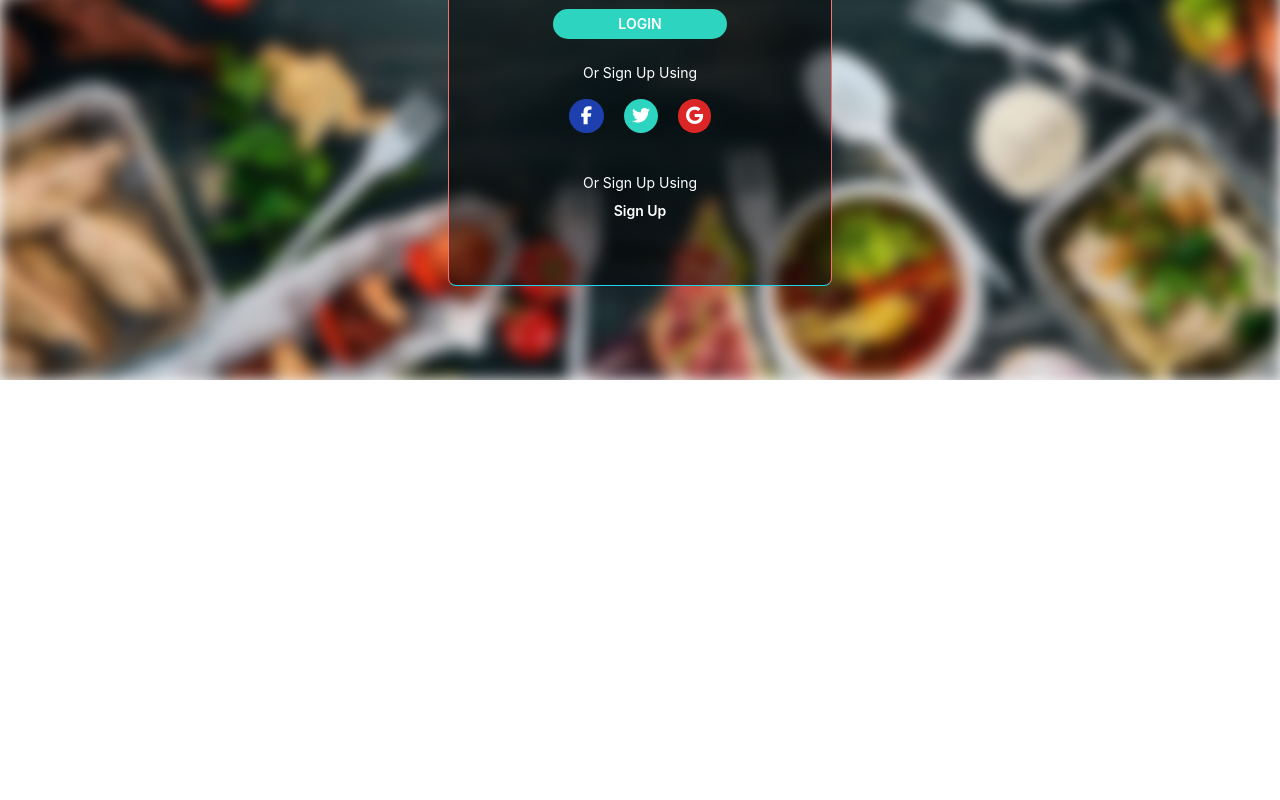
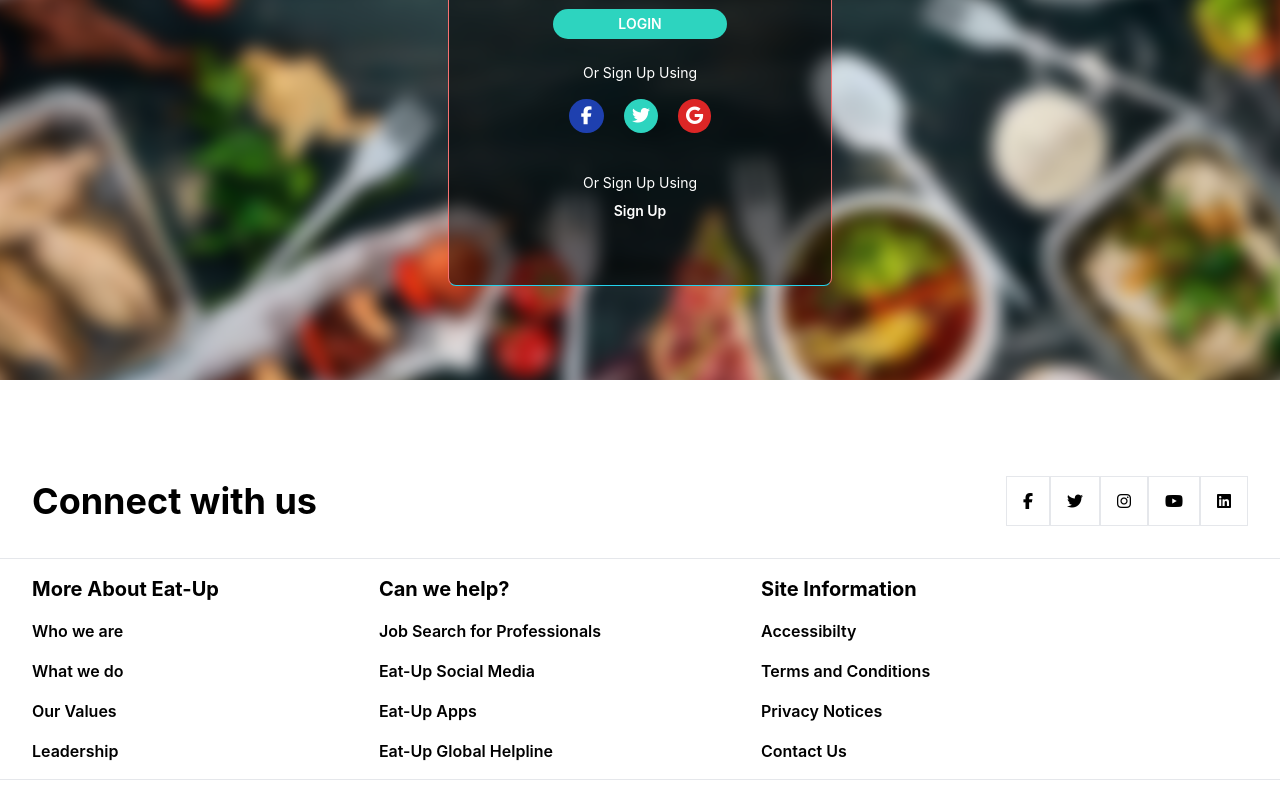
Before and after one commit to imranhei/Eat-Up, a React (Create React App) app in the folder eat-up-frontend/: page /login in a window 1280 px wide. Shown: the part 420-1220 px from the top of the page. Before the commit the page ends 800 px from the top, so only its background shows below. Built offline with nearby package versions, Linux system fonts and the light colour scheme.

Commit message:
modified in 28 mar 23

```diff
--- a/eat-up-frontend/src/App.js
+++ b/eat-up-frontend/src/App.js
@@ -18,6 +18,7 @@ function App() {
           <Route path='/login' element={<Login />} />
         </Routes>
       </Router>
+      <Footer/>
     </>
   );
 }
--- a/eat-up-frontend/src/Component/Login.jsx
+++ b/eat-up-frontend/src/Component/Login.jsx
@@ -3,8 +3,8 @@ import background from '../Images/login_banner.jpg';
 
 const Login = () => {
     return (
-        <div className='w-screen h-screen flex justify-center items-center relative text-white'>
-            <img src={background} alt="banner" className='h-full w-full object-cover absolute z-[-1] blur'/>
+        <div className='w-full h-screen flex justify-center items-center relative text-white overflow-hidden'>
+            <img src={background} alt="banner" className='h-full w-full scale-105 object-cover absolute z-[-1] blur'/>
             <div className="bg-black p-16 w-96 h-fit flex flex-col gap-2 items-center rounded-lg text-sm mt-12 bg-opacity-50 border border-y-cyan-400 border-x-red-400">
                 <h1 className='text-2xl font-semibold pb-8 text-teal-400'>Login</h1>
                 <div className='border-b border-gray-600 pb-1 focus-within:border-teal-400 w-full'>
--- a/eat-up-frontend/src/Component/Shared/Footer/Footer.jsx
+++ b/eat-up-frontend/src/Component/Shared/Footer/Footer.jsx
@@ -2,12 +2,45 @@ import React from 'react';
 
 const Footer = () => {
     return (
-        <div>
+        <div className='py-16'>
+            <div className='sm:flex justify-between sm:items-center flex-wrap p-8'>
+                <h1 className='text-4xl font-bold'>Connect with us</h1>
+                <div className='flex sm:pt-0 pt-4'>
+                    <i class="fa-brands fa-facebook-f p-4 border border-solid cursor-pointer hover:text-teal-400"></i>
+                    <i class="fa-brands fa-twitter p-4 border border-solid cursor-pointer hover:text-teal-400"></i>
+                    <i class="fa-brands fa-instagram p-4 border border-solid cursor-pointer hover:text-teal-400"></i>
+                    <i class="fa-brands fa-youtube p-4 border border-solid cursor-pointer hover:text-teal-400"></i>
+                    <i class="fa-brands fa-linkedin p-4 border border-solid cursor-pointer hover:text-teal-400"></i>
+                </div>
+            </div>
+            <hr/>
+            <div className='sm:flex justify-start gap-x-24 lg:gap-40 flex-wrap px-8 my-2'>
+                <div>
+                    <h1 className='font-bold py-2 text-xl'>More About Eat-Up</h1>
+                    <h1 className='font-semibold py-2 cursor-pointer hover:text-teal-400'>Who we are</h1>
+                    <h1 className='font-semibold py-2 cursor-pointer hover:text-teal-400'>What we do</h1>
+                    <h1 className='font-semibold py-2 cursor-pointer hover:text-teal-400'>Our Values</h1>
+                    <h1 className='font-semibold py-2 cursor-pointer hover:text-teal-400'>Leadership</h1>
+                </div>
+                <div>
+                    <h1 className='font-bold py-2 text-xl'>Can we help?</h1>
+                    <h1 className='font-semibold py-2 cursor-pointer hover:text-teal-400'>Job Search for Professionals</h1>
+                    <h1 className='font-semibold py-2 cursor-pointer hover:text-teal-400'>Eat-Up Social Media</h1>
+                    <h1 className='font-semibold py-2 cursor-pointer hover:text-teal-400'>Eat-Up Apps</h1>
+                    <h1 className='font-semibold py-2 cursor-pointer hover:text-teal-400'>Eat-Up Global Helpline</h1>
+                </div>
+                <div>
+                    <h1 className='font-bold py-2 text-xl'>Site Information</h1>
+                    <h1 className='font-semibold py-2 cursor-pointer hover:text-teal-400'>Accessibilty</h1>
+                    <h1 className='font-semibold py-2 cursor-pointer hover:text-teal-400'>Terms and Conditions</h1>
+                    <h1 className='font-semibold py-2 cursor-pointer hover:text-teal-400'>Privacy Notices</h1>
+                    <h1 className='font-semibold py-2 cursor-pointer hover:text-teal-400'>Contact Us</h1>
+                </div>
+            </div>
             <hr />
-            <h2>This is footer</h2>
-
         </div>
     );
 };
 
+
 export default Footer;
--- a/eat-up-frontend/src/Component/Shared/Navbar/Navbar.jsx
+++ b/eat-up-frontend/src/Component/Shared/Navbar/Navbar.jsx
@@ -33,13 +33,12 @@ const Navbar = () => {
             }
             </ul>
             <div className='relative flex gap-4'>
-                <Link to='/login' className='text-gray-800 hover:text-red-500 font-semibold duration-500'>LOGIN</Link>
+                <Link to='/login' className={`text-gray-800 hover:text-red-500 font-semibold duration-500 ${location.pathname === '/login' ? 'text-teal-500' : ''}`}>LOGIN</Link>
                 <Link to='/home' className='text-teal-500'><svg xmlns="http://www.w3.org/2000/svg" fill="none" viewBox="0 0 24 24" strokeWidth={1.5} stroke="currentColor" className="w-6 h-6">
                     <path strokeLinecap="round" strokeLinejoin="round" d="M15.75 10.5V6a3.75 3.75 0 10-7.5 0v4.5m11.356-1.993l1.263 12c.07.665-.45 1.243-1.119 1.243H4.25a1.125 1.125 0 01-1.12-1.243l1.264-12A1.125 1.125 0 015.513 7.5h12.974c.576 0 1.059.435 1.119 1.007zM8.625 10.5a.375.375 0 11-.75 0 .375.375 0 01.75 0zm7.5 0a.375.375 0 11-.75 0 .375.375 0 01.75 0z" />
                 </svg></Link>
                 {item ? <h1 className='absolute right-0 bottom-0 -mr-4 mb-3 bg-teal-500 rounded-full px-2 text-sm text-white'>{item}</h1> : <></>}
             </div>
-
         </div>
     </div>
     );
```
